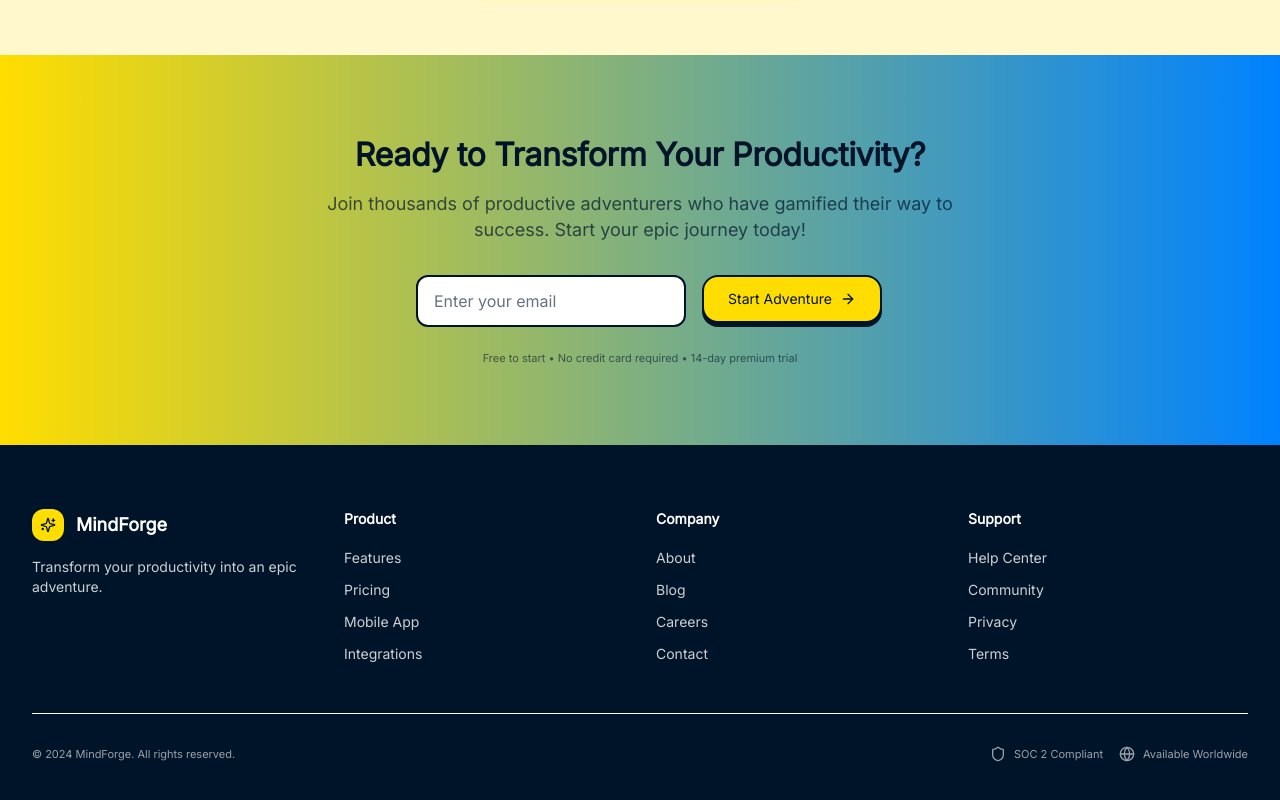
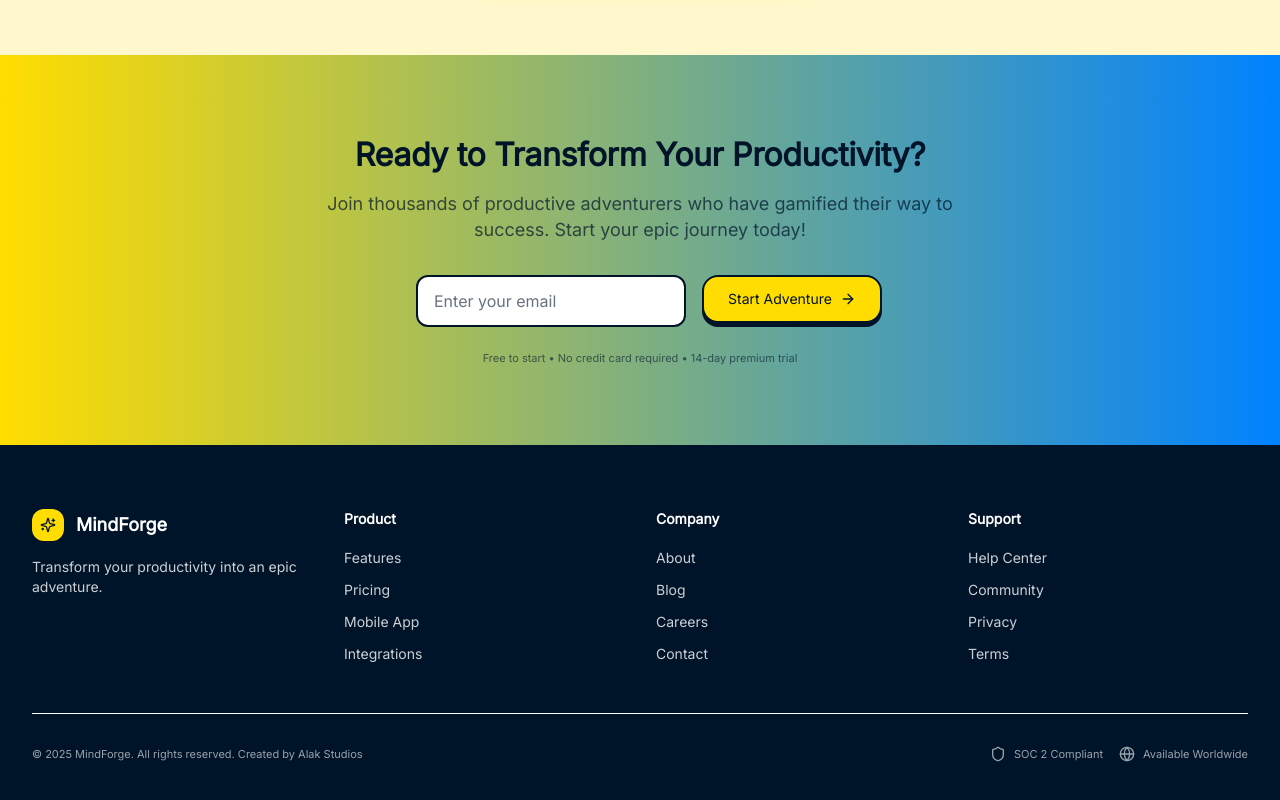
Before and after one commit to shujaamarwat/retromorphism, a React (Vite) app: page / in a window 1280 px wide. Shown: the part 3205-4005 px from the top of the page. Built offline with nearby package versions, Linux system fonts and the light colour scheme; no server answers.

Commit message:
Updated Landing.tsx

```diff
--- a/src/pages/Landing.tsx
+++ b/src/pages/Landing.tsx
@@ -621,7 +621,7 @@ export const Landing: React.FC = () => {
 
           <div className="border-t border-white-100 border-opacity-20 mt-12 pt-8 flex flex-col md:flex-row items-center justify-between">
             <p className="text-caption-11-reg font-caption-11-reg opacity-60">
-              © 2024 MindForge. All rights reserved.
+              © 2025 MindForge. All rights reserved. Created by Alak Studios
             </p>
             <div className="flex items-center gap-4 mt-4 md:mt-0">
               <div className="flex items-center gap-2">
```
